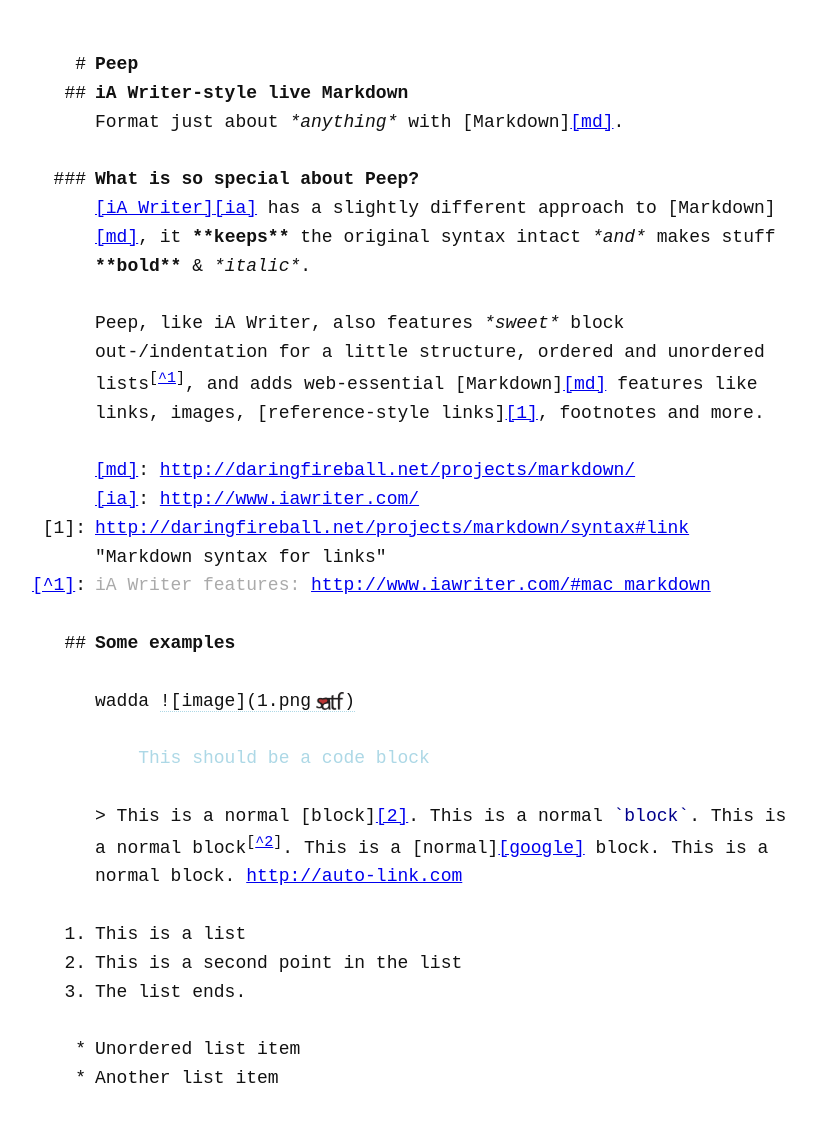
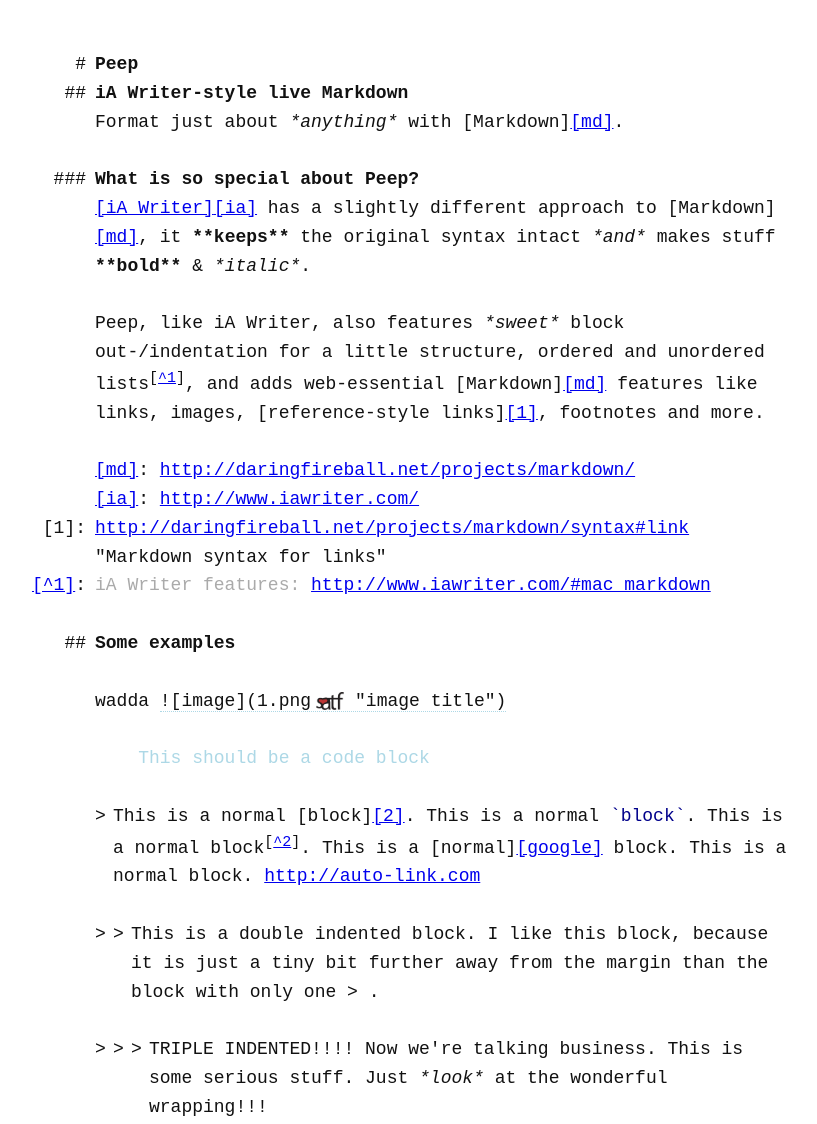
Before and after one commit to lsinger/Peep, a plain HTML site: page examples/1.html in a window 1280 px wide. Shown: the top 1124 px of the page, without its empty margins (239-1056 px from the left). Drawn offline with nearby package versions, Linux system fonts and the light colour scheme.

Commit message:
Added indented blocks. Implements and closes #6.
> block level 1
> > block level 2
etc

```diff
--- a/examples/1.html
+++ b/examples/1.html
@@ -32,6 +32,13 @@
 			white-space: -o-pre-wrap; /* Opera 7 */
 			word-wrap: break-word; /* Internet Explorer 5.5+ */
 		}
+
+		.peep-indent { float: left; width: 1em; }
+		.peep-indent-block { float: left; }
+		.peep-indent-level-1 { width: 37.5em; }
+		.peep-indent-level-2 { width: 36.5em; }
+		.peep-indent-level-3 { width: 35.5em; }
+
 		.peep code { color:darkblue; }
 		.peep pre code { color:lightblue; }
 		.peep-footnote ref { color: #aaa; }
@@ -58,11 +65,15 @@ Peep, like iA Writer, also features *sweet* block out-/indentation for a little
 
 ## Some examples
 
-wadda ![image](1.png)
+wadda ![image](1.png "image title")
 
     This should be a code block
 
 > This is a normal [block][2]. This is a normal `block`. This is a normal block[^2]. This is a [normal][google] block. This is a normal block. http://auto-link.com
+
+> > This is a double indented block. I like this block, because it is just a tiny bit further away from the margin than the block with only one > .
+
+> > > TRIPLE INDENTED!!!! Now we're talking business. This is some serious stuff. Just *look* at the wonderful wrapping!!!
 
 1. This is a list
 2. This is a second point in the list
--- a/src/peep.js
+++ b/src/peep.js
@@ -213,6 +213,18 @@ var Caret = {
 			}
 		);
 
+		// Indent blocks - the regex for this could probably be cleaner...
+		text = text.replace(/^(\>\s)(\1)*(.*)/,
+			function(wholeMatch, m1, m2, m3){
+				base.changes++;
+				var indentLevel = wholeMatch.match(/^(\>\ )+/g)[0].length/2, result = '';
+				for ( var i=0; i<indentLevel; i++ ) {
+					result += '<div class="peep-indent">&gt; </div>';
+				}
+				return result + '<div class="peep-indent-block peep-indent-level-' + indentLevel + '">' + base.ParseInline(m3) + '</div>';
+			}
+		);
+
 		// Code blocks
 
 		text += "~0";
@@ -248,7 +260,7 @@ var Caret = {
 			for ( var i in blockAttr ) {
 				pLineLine.attr(i, blockAttr[i]);
 			}
-			console.log(gutter);
+
 			pLine
 				.find('.gutter').html(block)
 			.end()
```
Also changed, not shown: 1 other file.
